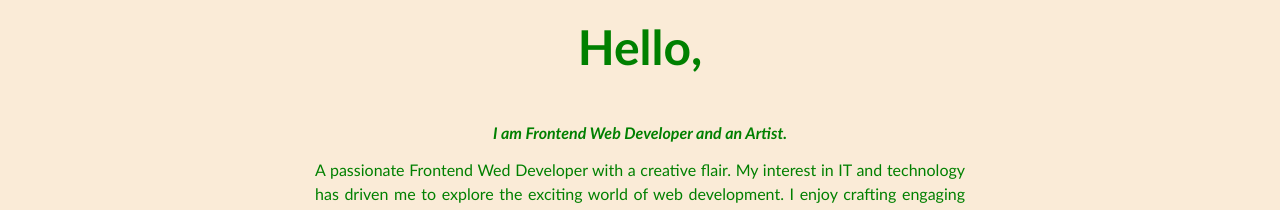
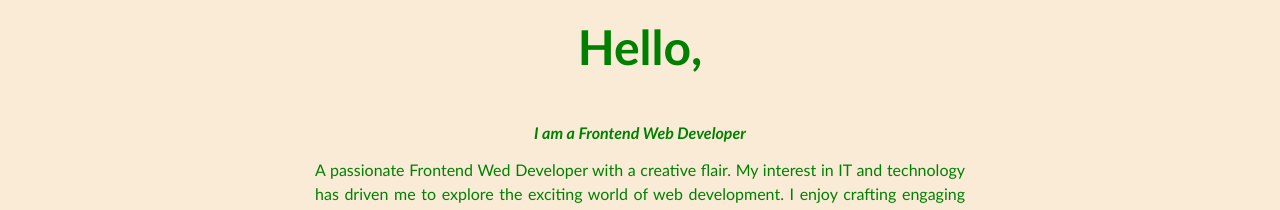
Before and after one commit to Jbraimohtech/my-page, a plain HTML site: page index.html in a window 1280 px wide. Shown: the part 1160-1370 px from the top of the page. Drawn offline with nearby package versions, Linux system fonts and the light colour scheme.

Commit message:
Update index.html

```diff
--- a/index.html
+++ b/index.html
@@ -30,7 +30,7 @@
         <hr>
         <img class="my-personal-img" src="images/myPersonalImage.JPG" alt="">
         <h3>Hello,</h3>
-        <p class="intro-text"><strong><em>I am Frontend Web Developer and an Artist.</em></strong></p>
+        <p class="intro-text"><strong><em>I am a Frontend Web Developer</em></strong></p>
         <p class="intro-text-paragraph">A passionate Frontend Wed Developer with a creative flair. My interest in IT and technology has driven me to explore the exciting world
             of web development. I enjoy crafting engaging user interfaces and bringing digital ideas to life.
              Recent experience working on a startup project has solidified my passion for frontend development.
```
